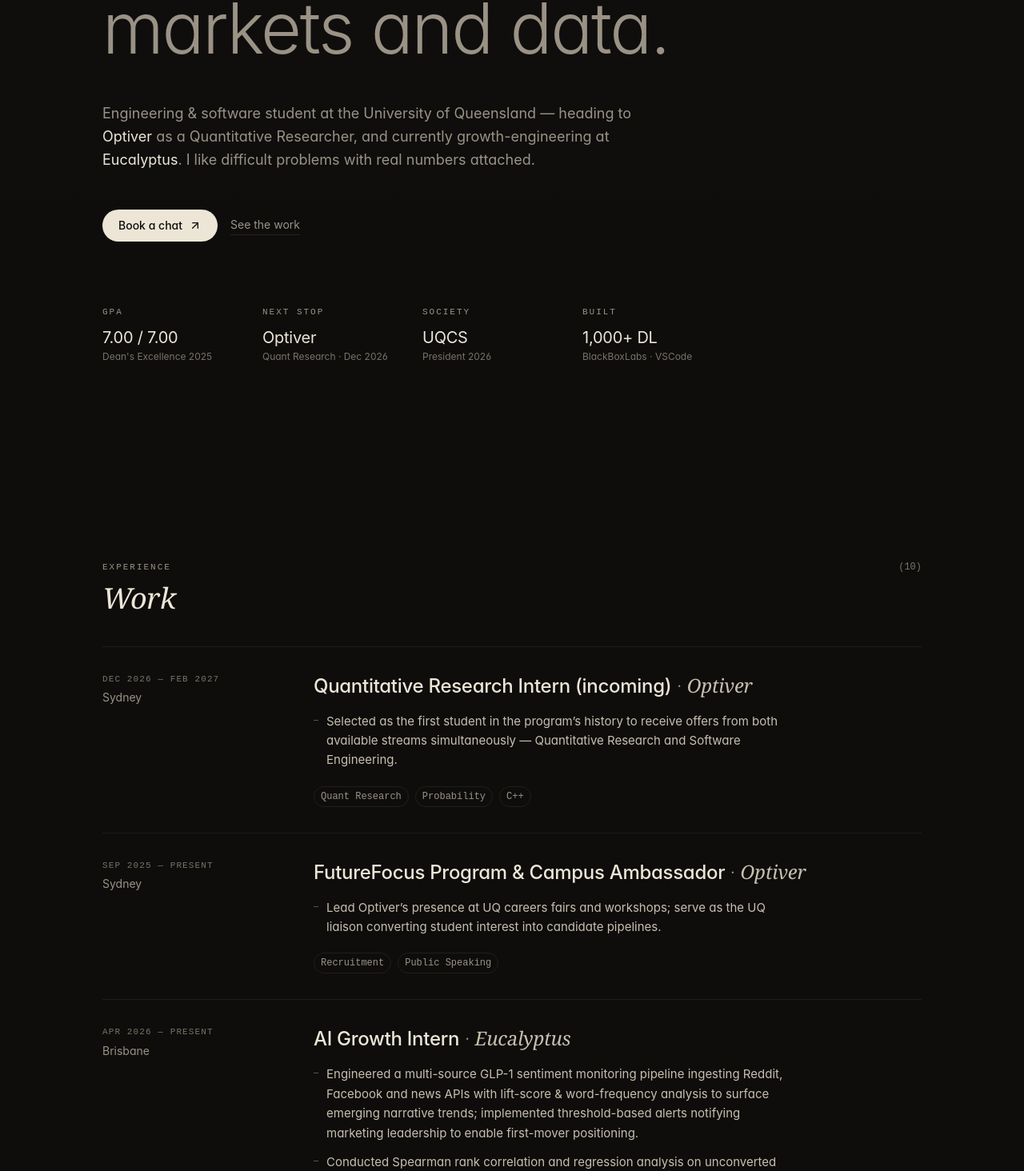
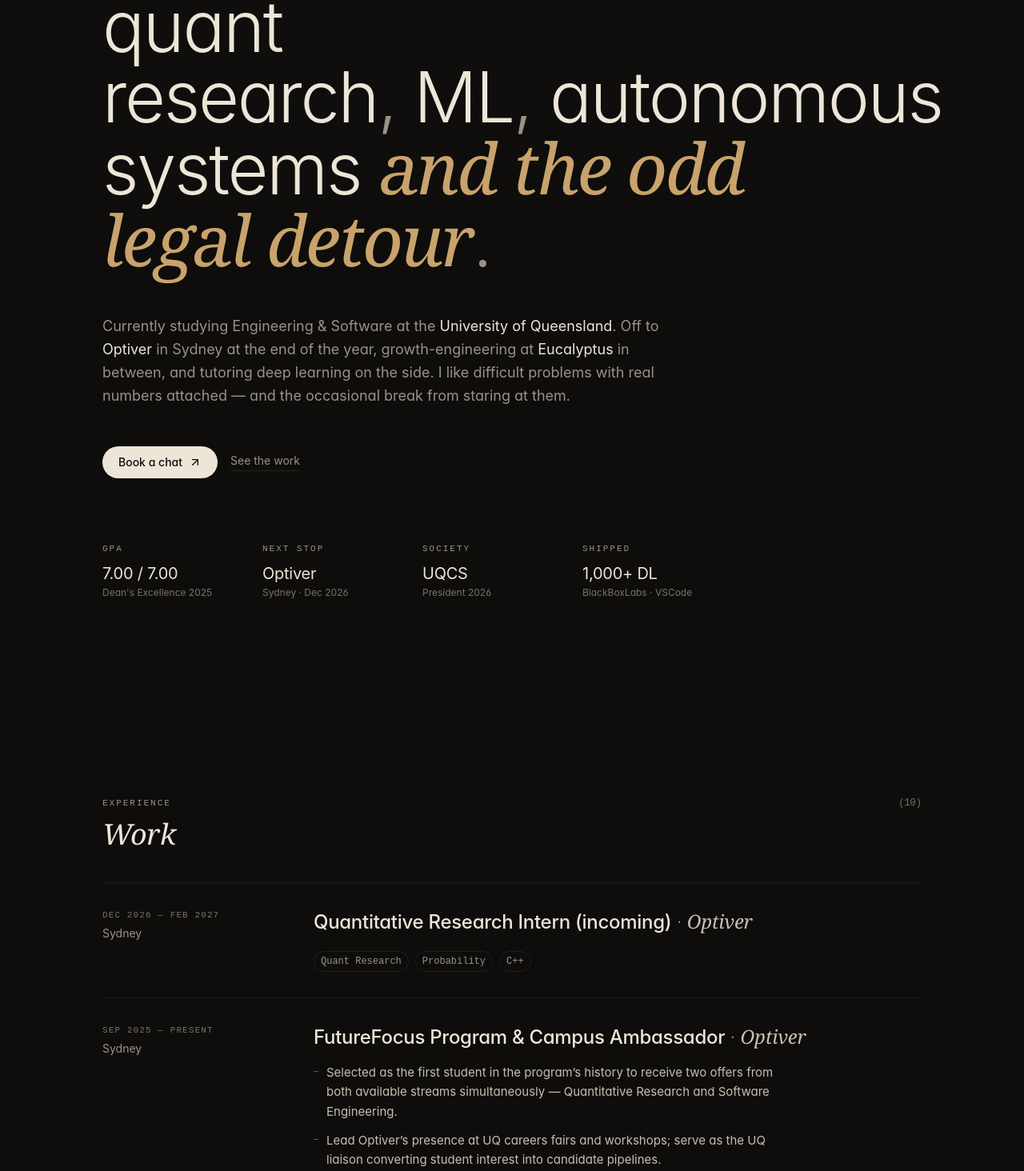
Before and after one commit to ZainAlSaffi-Dev/ImTooBusy, a React (Vite) app in the folder carbon-calendar/: page / in a window 1280 px wide. Shown: the part 551-2015 px from the top of the page at 80% size. Built offline with nearby package versions, Linux system fonts and the light colour scheme; no server answers.

Commit message:
fixed some typos

```diff
--- a/carbon-calendar/src/components/About.jsx
+++ b/carbon-calendar/src/components/About.jsx
@@ -1,12 +1,15 @@
 // Quiet, editorial about — no terminal gate, no "WHO_AM_I?".
 // Two columns: a short prose paragraph + a sparse "currently" list.
+// More warmth than the v2.0 cut without losing the minimal frame.
 
 const CURRENTLY = [
   { k: 'Working on',  v: 'GLP-1 narrative monitoring at Eucalyptus' },
   { k: 'Researching', v: 'Algorithmic governance & engagement on Meta platforms' },
   { k: 'Teaching',    v: 'COMP3710 — Pattern Recognition (UQ)' },
   { k: 'Reading',     v: '“Advances in Financial Machine Learning” — López de Prado' },
-  { k: 'Listening',   v: 'BabyMetal · In Flames · Electric Callboy · low-tuned 7-string things' },
+  { k: 'Playing',     v: '7-string · Ibanez Prestige into a Neural DSP Gojira' },
+  { k: 'Listening',   v: 'BabyMetal · In Flames · Electric Callboy · low-tuned things' },
+  { k: 'Wearing',     v: 'PDM Althair in winter, Pacific Chill in summer' },
 ];
 
 const About = () => {
@@ -25,17 +28,18 @@
 
             <div className="mt-8 space-y-5 text-ink-800 text-lg leading-relaxed max-w-reading">
               <p>
-                I grew up wanting to understand how things actually work — markets, models, machines.
-                Most of what I do now is somewhere in that intersection: trading strategies, ML and
-                deep-learning pipelines, autonomous systems, the occasional NLP project that tells a
-                research team something they didn't already know.
+                I'm still in the&nbsp;
+                <span className="text-ink-900">figuring-it-out</span> phase — an engineering student at UQ
+                spending my undergrad sampling industries that look hard from the outside. Trading desks,
+                healthtech, autonomous racing, a stint in insolvency law. Most of what I do lives somewhere
+                between markets, models and machines.
               </p>
               <p>
-                Outside the terminal I play 7-string guitar (Ibanez Prestige into a Neural DSP Gojira),
-                spend more time than is probably reasonable on niche fragrances, and have a soft spot
-                for pro bono law — there's a thrill in standing up for people who can't defend
-                themselves. The long-term plan involves bionics and Alzheimer's, but that's another
-                conversation.
+                Outside the terminal I play 7-string guitar (mostly metal — BabyMetal, In Flames,
+                Electric Callboy, plus whatever's tuned the lowest that week), spend more time than is
+                probably reasonable on niche fragrances, and have a real soft spot for pro bono law —
+                there's a thrill in standing up for people who can't defend themselves. The
+                long-term plan involves bionics and Alzheimer's, but that's a conversation for another day.
               </p>
             </div>
           </div>
@@ -45,11 +49,11 @@
             <span className="eyebrow">Currently</span>
             <ul className="mt-4 divide-y divide-ink-300/60 border-t border-b border-ink-300/60">
               {CURRENTLY.map((row) => (
-                <li key={row.k} className="py-4 flex flex-col gap-1">
+                <li key={row.k} className="py-4 flex flex-col gap-1 group">
                   <span className="font-mono text-[11px] uppercase tracking-widest text-ink-600">
                     {row.k}
                   </span>
-                  <span className="text-ink-900 text-base">
+                  <span className="text-ink-900 text-base group-hover:text-accent transition-colors">
                     {row.v}
                   </span>
                 </li>
--- a/carbon-calendar/src/components/ExperienceFeed.jsx
+++ b/carbon-calendar/src/components/ExperienceFeed.jsx
@@ -1,4 +1,4 @@
-// Editorial list of work + leadership.
+// Editorial list of work, leadership, awards and education.
 // No timeline dots, no neon, no card chrome — just a clean tabular layout.
 
 const WORK = [
@@ -7,9 +7,7 @@
     location: 'Sydney',
     role: 'Quantitative Research Intern (incoming)',
     date: 'Dec 2026 — Feb 2027',
-    bullets: [
-      'Selected as the first student in the program’s history to receive offers from both available streams simultaneously — Quantitative Research and Software Engineering.',
-    ],
+    bullets: [],
     tags: ['Quant Research', 'Probability', 'C++'],
   },
   {
@@ -18,6 +16,7 @@
     role: 'FutureFocus Program & Campus Ambassador',
     date: 'Sep 2025 — Present',
     bullets: [
+      'Selected as the first student in the program’s history to receive two offers from both available streams simultaneously — Quantitative Research and Software Engineering.',
       'Lead Optiver’s presence at UQ careers fairs and workshops; serve as the UQ liaison converting student interest into candidate pipelines.',
     ],
     tags: ['Recruitment', 'Public Speaking'],
@@ -28,8 +27,8 @@
     role: 'AI Growth Intern',
     date: 'Apr 2026 — Present',
     bullets: [
-      'Engineered a multi-source GLP-1 sentiment monitoring pipeline ingesting Reddit, Facebook and news APIs with lift-score & word-frequency analysis to surface emerging narrative trends; implemented threshold-based alerts notifying marketing leadership to enable first-mover positioning.',
-      'Conducted Spearman rank correlation and regression analysis on unconverted patient survey data, linking side-effect sentiment to funnel stage — findings pivoted the firm’s marketing strategy.',
+      'Engineered a multi-source GLP-1 sentiment monitoring pipeline ingesting Reddit, Facebook and news APIs with lift-score & word-frequency analysis to surface emerging narrative trends; implemented threshold-based alerts notifying marketing leadership to enable first-mover campaign positioning.',
+      'Conducted Spearman rank correlation and regression analysis on unconverted patient survey data, linking side-effect sentiment to patient funnel stage — statistical findings that completely pivoted the firm’s marketing strategy.',
     ],
     tags: ['Python', 'NLP', 'Statistics', 'Reddit / Meta APIs'],
   },
@@ -39,8 +38,8 @@
     role: 'Research Assistant',
     date: 'Oct 2025 — Present',
     bullets: [
-      'Implemented Meta Content Library API querying via asynchronous batch endpoints with rolling Z-score anomaly detection across three Facebook groups; findings contributed to Who Decides the Transition? Governance and Legitimacy in Offshore Wind Development.',
-      'Built an end-to-end NLP pipeline with a custom sentiment lexicon and lift-score word-frequency analysis; computed Spearman rank correlations to measure recommendation-algorithm amplification bias across oppositional and pro-development discourse communities.',
+      'Implemented Meta Content Library API querying via asynchronous batch endpoints with rolling Z-score anomaly detection to identify statistically significant engagement surges across three Facebook groups; research findings contributed to Who Decides the Transition? Governance and Legitimacy in Offshore Wind Development.',
+      'Developed end-to-end NLP pipeline using pandas with custom sentiment lexicon and lift-score word-frequency analysis; computed Spearman rank correlations to measure recommendation-algorithm amplification bias across oppositional and pro-development discourse communities.',
     ],
     tags: ['Python', 'NLP', 'Meta API', 'Pandas'],
   },
@@ -50,7 +49,7 @@
     role: 'Casual Academic Tutor — COMP3710',
     date: 'Jun 2025 — Present',
     bullets: [
-      'Instruct 20+ students weekly on machine and deep-learning models and techniques in Pattern Recognition & Analysis.',
+      'Pattern Recognition and Analysis: instruct 20+ students weekly on machine and deep-learning models and techniques.',
     ],
     tags: ['Teaching', 'Deep Learning'],
   },
@@ -60,7 +59,7 @@
     role: 'Future Students & Student Services Ambassador',
     date: 'Mar 2025 — Present',
     bullets: [
-      'Represent the university and EAIT faculty at school expos, talks and careers fairs, guiding prospective students through degree selection.',
+      'Represent the university and EAIT faculty in school expos, talks and careers fairs to guide prospective students in degree selection.',
     ],
     tags: ['Public Relations', 'Student Services'],
   },
@@ -82,7 +81,7 @@
     date: 'Dec 2024 — Feb 2025',
     bullets: [
       'Developed a statistical learning state machine using Gaussian Mixture Models and IMM-EKF for real-time truck operation classification and sensor fusion, enhancing reliability and reducing costs by 20%.',
-      'Conducted extensive data cleaning and feature engineering with PySpark, SQL and Jupyter, joining disparate telemetry datasets and modelling sensor noise.',
+      'Conducted extensive data cleaning and feature engineering using PySpark, SQL and Jupyter Notebooks, including joining disparate telemetry datasets and modelling sensor noise.',
       'Developed a linear model to correct timestamp misalignment, ensuring synchronisation across data sources.',
     ],
     tags: ['PySpark', 'SQL', 'GMM / IMM-EKF', 'Azure Databricks'],
@@ -135,6 +134,59 @@
   },
 ];
 
+const AWARDS = [
+  {
+    company: 'The University of Queensland',
+    location: 'St Lucia',
+    role: 'Dean’s Academic Excellence Award',
+    date: '2025',
+    bullets: [
+      'Awarded for sustained academic performance across the program — GPA 7.00 / 7.00.',
+    ],
+    tags: ['Academic'],
+  },
+  {
+    company: 'Rio Tinto',
+    location: 'Brisbane',
+    role: 'Future Leader Excellence Scholar',
+    date: '2024 — Present',
+    bullets: [
+      'Selected as a Rio Tinto Future Leader Excellence Scholar — awarded to high-performing UQ engineering students with demonstrated leadership potential.',
+    ],
+    tags: ['Scholarship'],
+  },
+  {
+    company: 'IMC Trading',
+    location: 'Global',
+    role: 'IMC Prosperity 3 — 9th AU, 60th globally',
+    date: 'Apr 2025',
+    bullets: [
+      'Top 0.4% of 15,000 teams in the algorithm category of IMC’s global trading competition.',
+    ],
+    tags: ['Competition', 'Trading'],
+  },
+  {
+    company: 'IMC Trading',
+    location: 'Online',
+    role: 'AlgoJam — 3rd place',
+    date: 'Sep 2024',
+    bullets: [
+      'Third place in IMC-sponsored AlgoJam — pairs trading and ARIMA time-series analysis across simulated markets.',
+    ],
+    tags: ['Competition'],
+  },
+  {
+    company: 'UQ Computing Society',
+    location: 'St Lucia',
+    role: 'People’s Choice — UQCS Hackathon',
+    date: 'Aug 2024',
+    bullets: [
+      'Led a 6-person team to the People’s Choice award for ValoStats — a predictive analytics engine for Valorant Champions 2025 ($500 prize).',
+    ],
+    tags: ['Hackathon'],
+  },
+];
+
 const EDUCATION = [
   {
     company: 'The University of Queensland',
@@ -169,6 +221,7 @@
         </span>
       </h3>
 
+      {entry.bullets.length > 0 && (
         <ul className="mt-4 space-y-3 text-ink-800 text-[15px] leading-relaxed max-w-reading">
           {entry.bullets.map((b, i) => (
             <li key={i} className="relative pl-4">
@@ -177,6 +230,7 @@
             </li>
           ))}
         </ul>
+      )}
 
       <div className="mt-5 flex flex-wrap gap-2">
         {entry.tags.map((t) => (
@@ -218,9 +272,10 @@
   return (
     <div className="px-6 py-28 md:py-36">
       <div className="max-w-5xl mx-auto">
-        <SectionList label="Experience"  title="Work"        entries={WORK} />
-        <SectionList label="Community"   title="Leadership"  entries={LEADERSHIP} />
-        <SectionList label="Study"       title="Education"   entries={EDUCATION} />
+        <SectionList label="Experience"  title="Work"                  entries={WORK} />
+        <SectionList label="Community"   title="Leadership"            entries={LEADERSHIP} />
+        <SectionList label="Honours"     title="Scholarships & Awards" entries={AWARDS} />
+        <SectionList label="Study"       title="Education"             entries={EDUCATION} />
       </div>
     </div>
   );
--- a/carbon-calendar/src/components/Hero.jsx
+++ b/carbon-calendar/src/components/Hero.jsx
@@ -8,27 +8,31 @@
         {/* Eyebrow */}
         <div className="flex items-center gap-3 mb-10">
           <span className="w-1.5 h-1.5 rounded-full bg-accent animate-pulse" />
-          <span className="eyebrow">Brisbane, AU · Available Apr&nbsp;2026 →</span>
+          <span className="eyebrow">Brisbane, AU · Generally up for a chat</span>
         </div>
 
-        {/* Name + intro — editorial, mixed serif/sans */}
+        {/* Name + intro — editorial, mixed serif/sans, no "quant" label */}
         <h1 className="text-5xl md:text-7xl lg:text-[5.5rem] leading-[1.02] tracking-tighter2 text-ink-900 max-w-4xl">
           <span className="font-serif italic font-normal text-ink-900">Zain</span>{' '}
           <span className="font-sans font-medium">Al-Saffi.</span>
           <br />
           <span className="text-ink-700 font-sans font-light">
-            Quant &amp; software engineer building<br className="hidden md:block" /> systems that&nbsp;
-            <span className="font-serif italic text-accent">think</span> in markets&nbsp;and&nbsp;data.
+            Engineering student at UQ, bouncing between<br className="hidden md:block" />{' '}
+            <span className="text-ink-900">quant research</span>,&nbsp;
+            <span className="text-ink-900">ML</span>,&nbsp;
+            <span className="text-ink-900">autonomous systems</span>&nbsp;
+            <span className="font-serif italic text-accent">and the odd legal detour</span>.
           </span>
         </h1>
 
         {/* One-paragraph intro */}
         <p className="mt-12 max-w-reading text-lg text-ink-700 leading-relaxed">
-          Engineering &amp; software student at the University of Queensland — heading to{' '}
-          <span className="text-ink-900">Optiver</span> as a Quantitative Researcher,
-          and currently growth-engineering at{' '}
-          <span className="text-ink-900">Eucalyptus</span>.
-          I like difficult problems with real numbers attached.
+          Currently studying Engineering &amp; Software at the&nbsp;
+          <span className="text-ink-900">University of Queensland</span>.
+          Off to <span className="text-ink-900">Optiver</span> in Sydney at the end of
+          the year, growth-engineering at <span className="text-ink-900">Eucalyptus</span>{' '}
+          in between, and tutoring deep learning on the side. I like difficult problems
+          with real numbers attached — and the occasional break from staring at them.
         </p>
 
         {/* Quick CTAs */}
@@ -50,10 +54,10 @@
 
         {/* Quiet facts row */}
         <div className="mt-20 grid grid-cols-2 md:grid-cols-4 gap-x-8 gap-y-8 max-w-3xl">
-          <Fact label="GPA" value="7.00 / 7.00" sub="Dean's Excellence 2025" />
-          <Fact label="Next stop" value="Optiver" sub="Quant Research · Dec 2026" />
-          <Fact label="Society" value="UQCS" sub="President 2026" />
-          <Fact label="Built" value="1,000+ DL" sub="BlackBoxLabs · VSCode" />
+          <Fact label="GPA"       value="7.00 / 7.00" sub="Dean's Excellence 2025" />
+          <Fact label="Next stop" value="Optiver"     sub="Sydney · Dec 2026" />
+          <Fact label="Society"   value="UQCS"        sub="President 2026" />
+          <Fact label="Shipped"   value="1,000+ DL"   sub="BlackBoxLabs · VSCode" />
         </div>
       </div>
     </section>
@@ -61,9 +65,11 @@
 };
 
 const Fact = ({ label, value, sub }) => (
-  <div>
+  <div className="group">
     <div className="eyebrow mb-2">{label}</div>
-    <div className="text-ink-900 text-xl tracking-tightish">{value}</div>
+    <div className="text-ink-900 text-xl tracking-tightish group-hover:text-accent transition-colors">
+      {value}
+    </div>
     <div className="text-ink-600 text-xs mt-0.5">{sub}</div>
   </div>
 );
```
Lines whose indentation alone changed are shown as unchanged.
